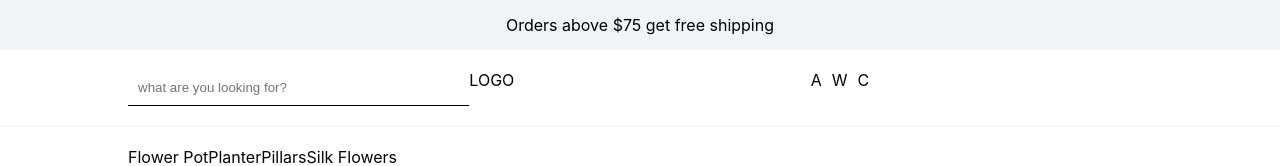
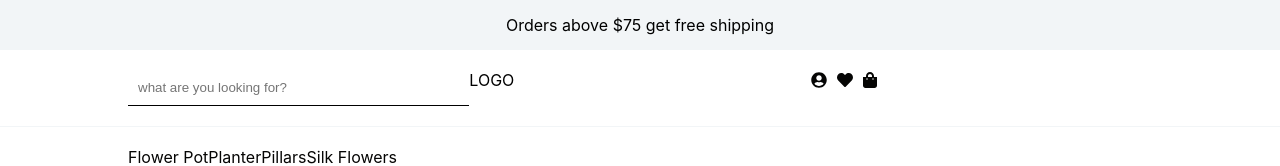
Before and after one commit to cesarcor/inti, a React (Create React App) app: page / in a window 1280 px wide. Shown: the top 166 px of the page. Built offline with nearby package versions, Linux system fonts and the light colour scheme.

Commit message:
add icons

```diff
--- a/package.json
+++ b/package.json
@@ -3,7 +3,10 @@
   "version": "0.1.0",
   "private": true,
   "dependencies": {
-    "@fortawesome/fontawesome-free": "^5.15.4",
+    "@fortawesome/fontawesome-svg-core": "^1.2.36",
+    "@fortawesome/free-regular-svg-icons": "^5.15.4",
+    "@fortawesome/free-solid-svg-icons": "^5.15.4",
+    "@fortawesome/react-fontawesome": "^0.1.15",
     "@testing-library/jest-dom": "^5.14.1",
     "@testing-library/react": "^11.2.7",
     "@testing-library/user-event": "^12.8.3",
--- a/src/components/action-menu/action-menu.jsx
+++ b/src/components/action-menu/action-menu.jsx
@@ -1,13 +1,15 @@
 import React from 'react';
 import styles from './action-menu.module.scss';
+import { FontAwesomeIcon } from '@fortawesome/react-fontawesome';
+import { faUserCircle, faHeart, faShoppingBag } from '@fortawesome/free-solid-svg-icons';
 
 const ActionMenu = () => {
     return (
         <div className={styles.action_menu}>
           <ul className={styles.action_menu__list}>
-            <li><a href="#">A</a></li>
-            <li><a href="#">W</a></li>
-            <li><a href="#">C</a></li>
+            <li><a href="#"><FontAwesomeIcon icon={faUserCircle} /></a></li>
+            <li><a href="#"><FontAwesomeIcon icon={faHeart} /></a></li>
+            <li><a href="#"><FontAwesomeIcon icon={faShoppingBag} /></a></li>
           </ul>
         </div>
     )
```
Also changed, not shown: 1 other file (tests, documents, lock files or other folders).
